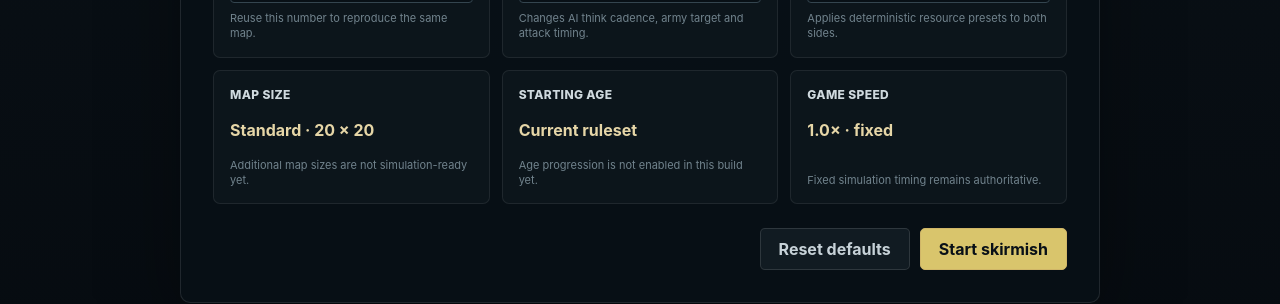
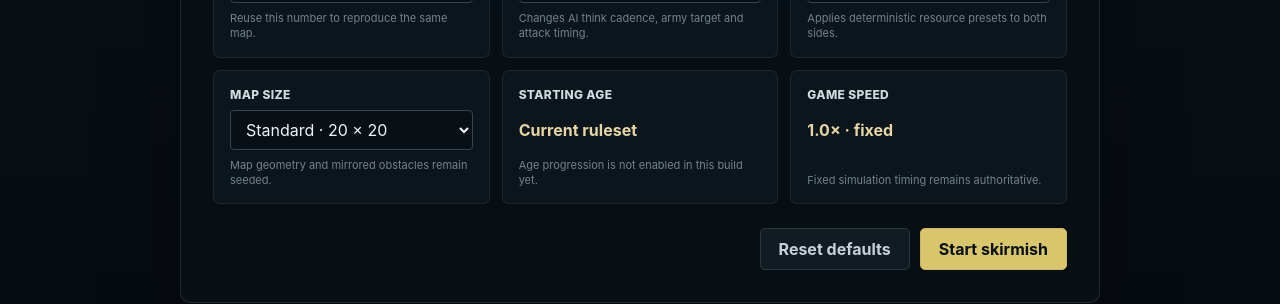
Before and after one commit to oktayaydogan/aeo2, a React (Vite) app in the folder apps/game/: page / in a window 1280 px wide. Shown: the part 397-701 px from the top of the page. Built offline with nearby package versions, Linux system fonts and the light colour scheme.

Commit message:
feat: expose real skirmish map size selection

```diff
--- a/apps/game/src/App.tsx
+++ b/apps/game/src/App.tsx
@@ -5,6 +5,7 @@ import {
   createSkirmishSearch,
   readSkirmishSettings,
   type AiDifficulty,
+  type MapSizePreset,
   type StartingResourcesPreset
 } from "./game/skirmishSettings";
 
@@ -148,11 +149,23 @@ export function App() {
                 <small>Applies deterministic resource presets to both sides.</small>
               </label>
 
-              <div className="setup-field setup-field-static">
+              <label className="setup-field">
                 <span>Map size</span>
-                <strong>Standard · 20 × 20</strong>
-                <small>Additional map sizes are not simulation-ready yet.</small>
-              </div>
+                <select
+                  value={settings.mapSize}
+                  onChange={(event) =>
+                    setSettings((current) => ({
+                      ...current,
+                      mapSize: event.target.value as MapSizePreset
+                    }))
+                  }
+                >
+                  <option value="small">Small · 16 × 16</option>
+                  <option value="standard">Standard · 20 × 20</option>
+                  <option value="large">Large · 28 × 28</option>
+                </select>
+                <small>Map geometry and mirrored obstacles remain seeded.</small>
+              </label>
 
               <div className="setup-field setup-field-static">
                 <span>Starting age</span>
```
